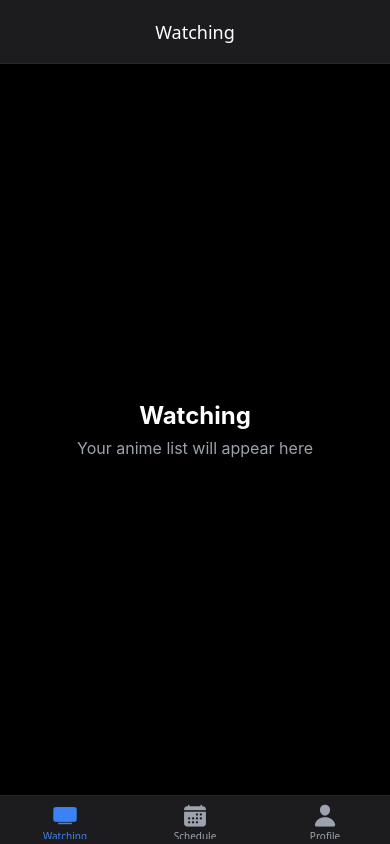
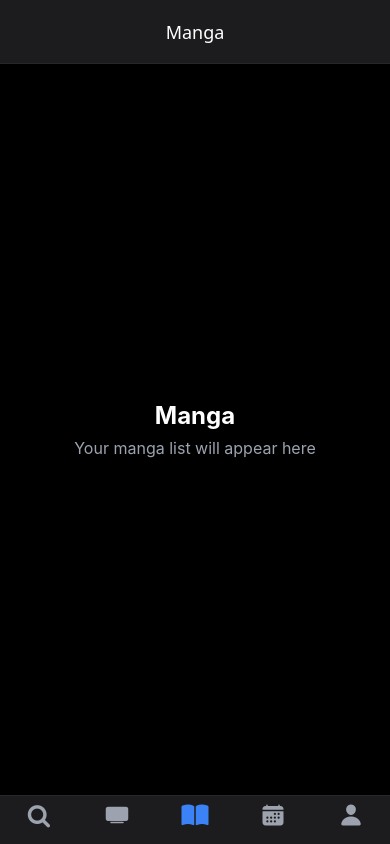
Before and after one commit to x-typo/rakuroku, a React Native app: screen /Manga in a window 390 px wide. Built offline with nearby package versions, Linux system fonts and the light colour scheme.

Commit message:
Add Discover, Anime, and Manga screens; update tab navigation

```diff
--- a/App.tsx
+++ b/App.tsx
@@ -1,8 +1,14 @@
 import { StatusBar } from "expo-status-bar";
 import { NavigationContainer, DarkTheme } from "@react-navigation/native";
 import { createBottomTabNavigator } from "@react-navigation/bottom-tabs";
-import { Ionicons } from "@expo/vector-icons";
-import { WatchingScreen, ScheduleScreen, ProfileScreen } from "./src/screens";
+import { Ionicons, FontAwesome, FontAwesome6 } from "@expo/vector-icons";
+import {
+  DiscoverScreen,
+  AnimeScreen,
+  MangaScreen,
+  ScheduleScreen,
+  ProfileScreen,
+} from "./src/screens";
 
 const Tab = createBottomTabNavigator();
 
@@ -18,15 +24,33 @@ export default function App() {
           headerStyle: { backgroundColor: "#1c1c1e" },
           headerTintColor: "#fff",
           tabBarStyle: { backgroundColor: "#1c1c1e" },
+          tabBarShowLabel: false,
         }}
       >
         <Tab.Screen
-          name="Watching"
-          component={WatchingScreen}
+          name="Discover"
+          component={DiscoverScreen}
           options={{
-            tabBarLabel: "Watching",
-            tabBarIcon: ({ color, size }) => (
-              <Ionicons name="tv" size={size} color={color} />
+            tabBarIcon: ({ color }) => (
+              <FontAwesome name="search" size={24} color={color} />
+            ),
+          }}
+        />
+        <Tab.Screen
+          name="Anime"
+          component={AnimeScreen}
+          options={{
+            tabBarIcon: ({ color }) => (
+              <Ionicons name="tv" size={24} color={color} />
+            ),
+          }}
+        />
+        <Tab.Screen
+          name="Manga"
+          component={MangaScreen}
+          options={{
+            tabBarIcon: ({ color }) => (
+              <FontAwesome6 name="book-open" size={24} color={color} />
             ),
           }}
         />
@@ -34,9 +58,8 @@ export default function App() {
           name="Schedule"
           component={ScheduleScreen}
           options={{
-            tabBarLabel: "Schedule",
-            tabBarIcon: ({ color, size }) => (
-              <Ionicons name="calendar" size={size} color={color} />
+            tabBarIcon: ({ color }) => (
+              <Ionicons name="calendar" size={24} color={color} />
             ),
           }}
         />
@@ -44,9 +67,8 @@ export default function App() {
           name="Profile"
           component={ProfileScreen}
           options={{
-            tabBarLabel: "Profile",
-            tabBarIcon: ({ color, size }) => (
-              <Ionicons name="person" size={size} color={color} />
+            tabBarIcon: ({ color }) => (
+              <Ionicons name="person" size={24} color={color} />
             ),
           }}
         />
--- /dev/null
+++ b/src/screens/AnimeScreen.tsx
@@ -0,0 +1,29 @@
+import { StyleSheet, Text, View } from "react-native";
+
+export default function AnimeScreen() {
+  return (
+    <View style={styles.container}>
+      <Text style={styles.title}>Anime</Text>
+      <Text style={styles.subtitle}>Your anime list will appear here</Text>
+    </View>
+  );
+}
+
+const styles = StyleSheet.create({
+  container: {
+    flex: 1,
+    backgroundColor: "#000",
+    alignItems: "center",
+    justifyContent: "center",
+  },
+  title: {
+    fontSize: 24,
+    fontWeight: "bold",
+    marginBottom: 8,
+    color: "#fff",
+  },
+  subtitle: {
+    fontSize: 16,
+    color: "#9CA3AF",
+  },
+});
--- a/src/screens/WatchingScreen.tsx
+++ b/src/screens/DiscoverScreen.tsx
@@ -1,10 +1,10 @@
 import { StyleSheet, Text, View } from "react-native";
 
-export default function WatchingScreen() {
+export default function DiscoverScreen() {
   return (
     <View style={styles.container}>
-      <Text style={styles.title}>Watching</Text>
-      <Text style={styles.subtitle}>Your anime list will appear here</Text>
+      <Text style={styles.title}>Discover</Text>
+      <Text style={styles.subtitle}>Find new anime to watch</Text>
     </View>
   );
 }
--- /dev/null
+++ b/src/screens/MangaScreen.tsx
@@ -0,0 +1,29 @@
+import { StyleSheet, Text, View } from "react-native";
+
+export default function MangaScreen() {
+  return (
+    <View style={styles.container}>
+      <Text style={styles.title}>Manga</Text>
+      <Text style={styles.subtitle}>Your manga list will appear here</Text>
+    </View>
+  );
+}
+
+const styles = StyleSheet.create({
+  container: {
+    flex: 1,
+    backgroundColor: "#000",
+    alignItems: "center",
+    justifyContent: "center",
+  },
+  title: {
+    fontSize: 24,
+    fontWeight: "bold",
+    marginBottom: 8,
+    color: "#fff",
+  },
+  subtitle: {
+    fontSize: 16,
+    color: "#9CA3AF",
+  },
+});
--- a/src/screens/index.ts
+++ b/src/screens/index.ts
@@ -1,3 +1,5 @@
-export { default as WatchingScreen } from "./WatchingScreen";
+export { default as DiscoverScreen } from "./DiscoverScreen";
+export { default as AnimeScreen } from "./AnimeScreen";
+export { default as MangaScreen } from "./MangaScreen";
 export { default as ScheduleScreen } from "./ScheduleScreen";
 export { default as ProfileScreen } from "./ProfileScreen";
```
